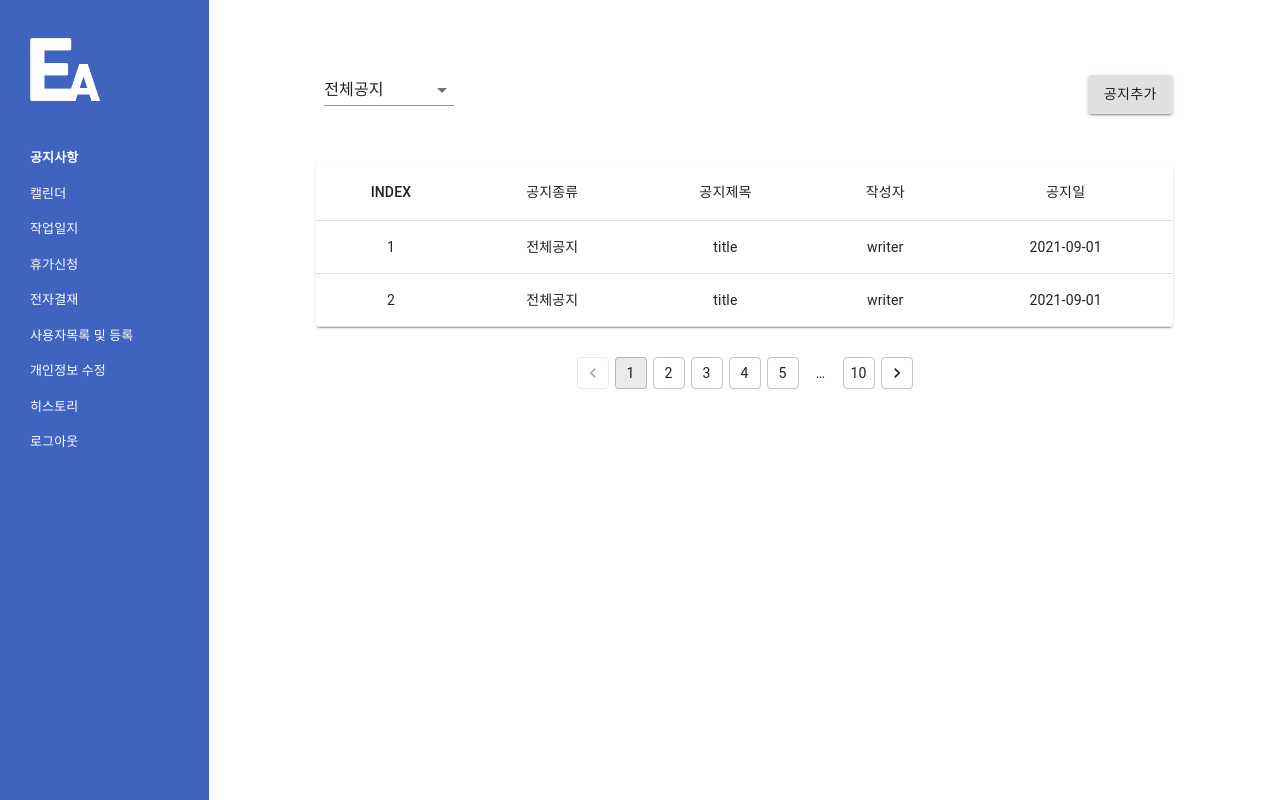
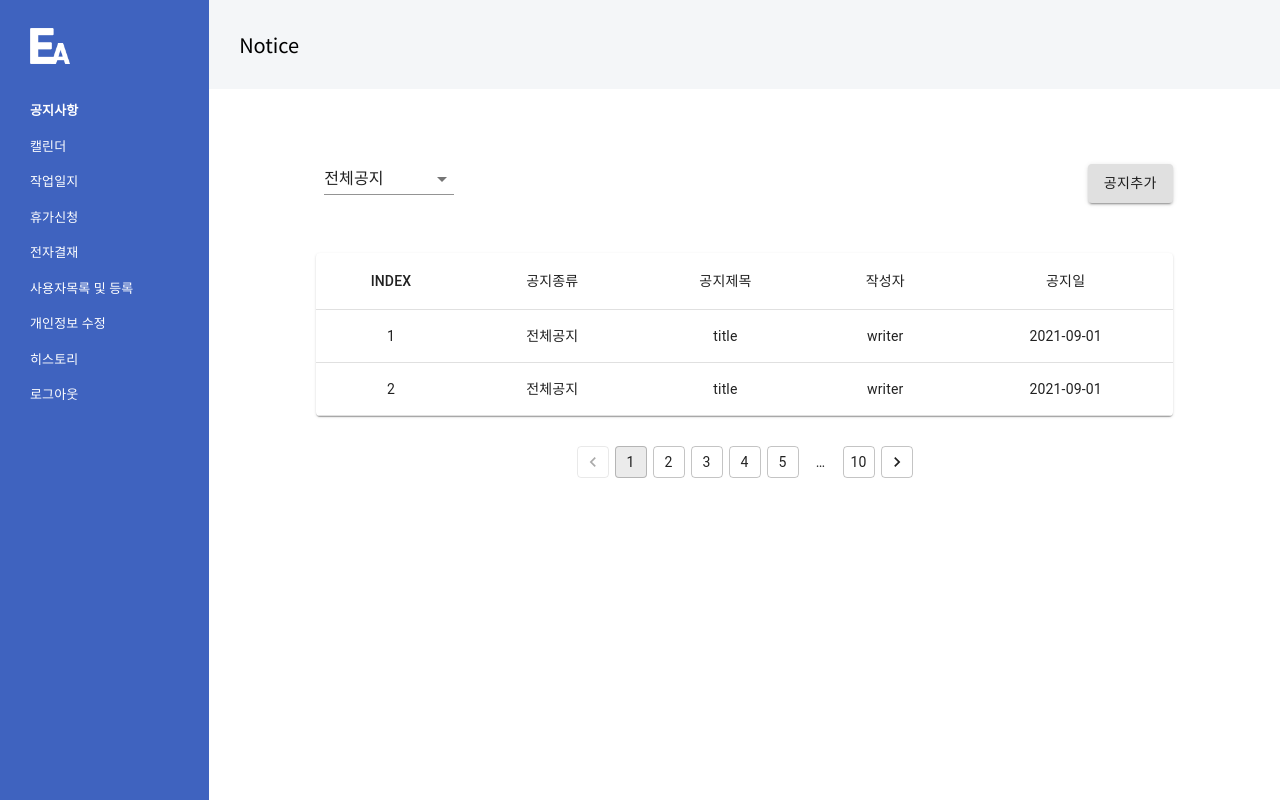
Before and after one commit to eunah3693/p_managementReact, a React (Create React App) app: page /notice in a window 1280 px wide. Built offline with nearby package versions, Linux system fonts and the light colour scheme.

Commit message:
add location.js

```diff
--- /dev/null
+++ b/src/component/Location.js
@@ -0,0 +1,24 @@
+import React from 'react';
+import { makeStyles } from '@material-ui/core/styles';
+
+const locationStyles = makeStyles((theme) => ({
+    locationWrap:{
+        width:"100%",
+        padding:"30px",
+        backgroundColor: theme.palette.primary.secondary,
+        fontSize:"20px"
+    },
+}));
+
+function Location(props){
+    const classes = locationStyles();
+
+    return (
+        <div className={classes.locationWrap}>
+            {props.location}
+        </div>
+
+    );
+}
+
+export default Location;
--- a/src/component/Nav.js
+++ b/src/component/Nav.js
@@ -14,10 +14,10 @@ import navLogo from '../images/logowhite.png';
 
 const loopStyles = makeStyles((theme) => ({
     logoBox:{
-        padding:"30px 0  30px 30px",
+        padding:"20px 0  20px 30px",
         textAlign:"left",
         "& img":{
-            width:"70px"
+            width:"40px"
         }
     },
     list:{
--- a/src/pages/Notice.js
+++ b/src/pages/Notice.js
@@ -1,5 +1,6 @@
 import React, { Component } from 'react';
 import Nav from '../component/Nav';
+import Location from '../component/Location';
 import SelectBox from '../component/SelectBox';
 import { makeStyles } from '@material-ui/core/styles';
 import Table from '@material-ui/core/Table';
@@ -76,6 +77,7 @@ function Notice(props){
         <div className={classes.layout}>
           <Nav nameOn="공지사항"></Nav>
           <div className={classes.content}>
+            <Location location="Notice"></Location>
             <div className={classes.sortingBox}>
                 <SelectBox width="130px" selectData={selectData} placeholder={option} changeSelect={changeSelect}></SelectBox>
                 <Link to={"/noticeDetail"} className={classes.buttonBox}><Button variant="contained">공지추가</Button></Link>
```
